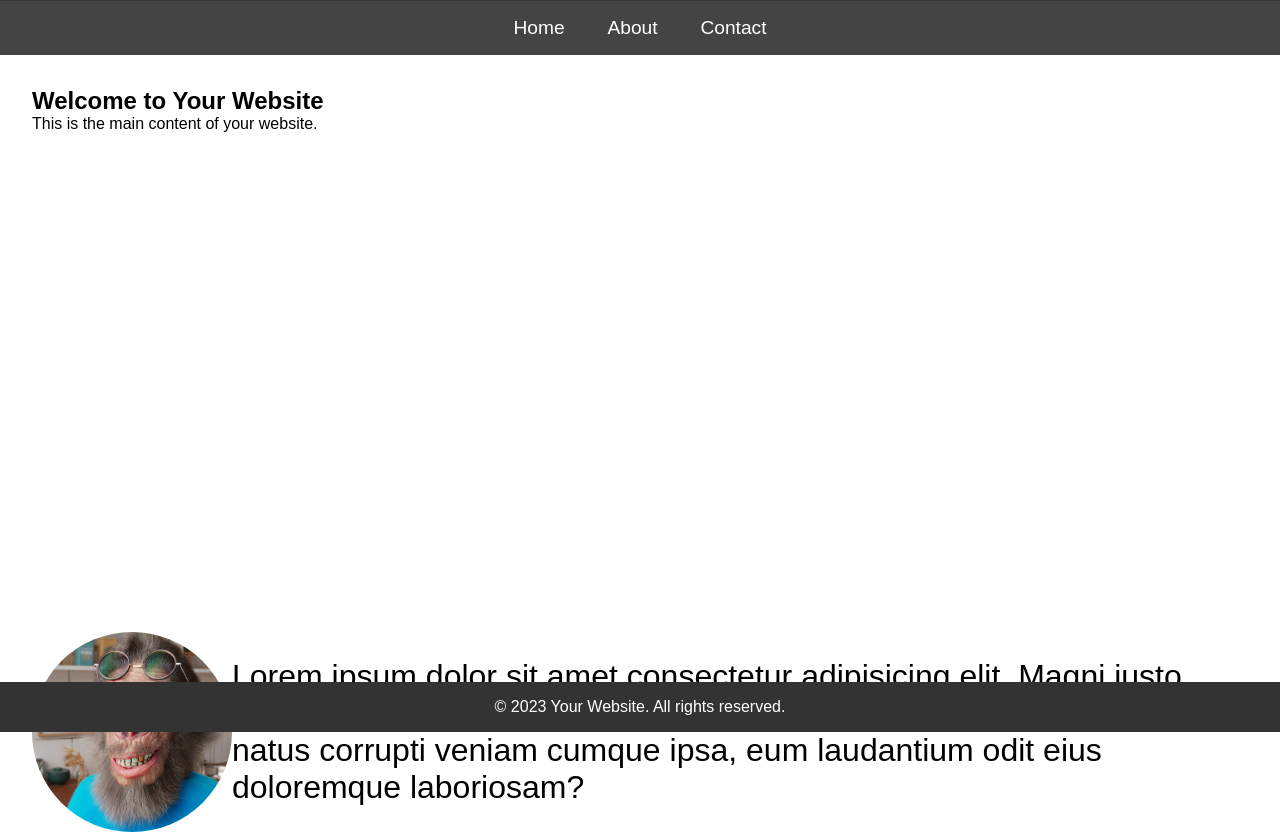
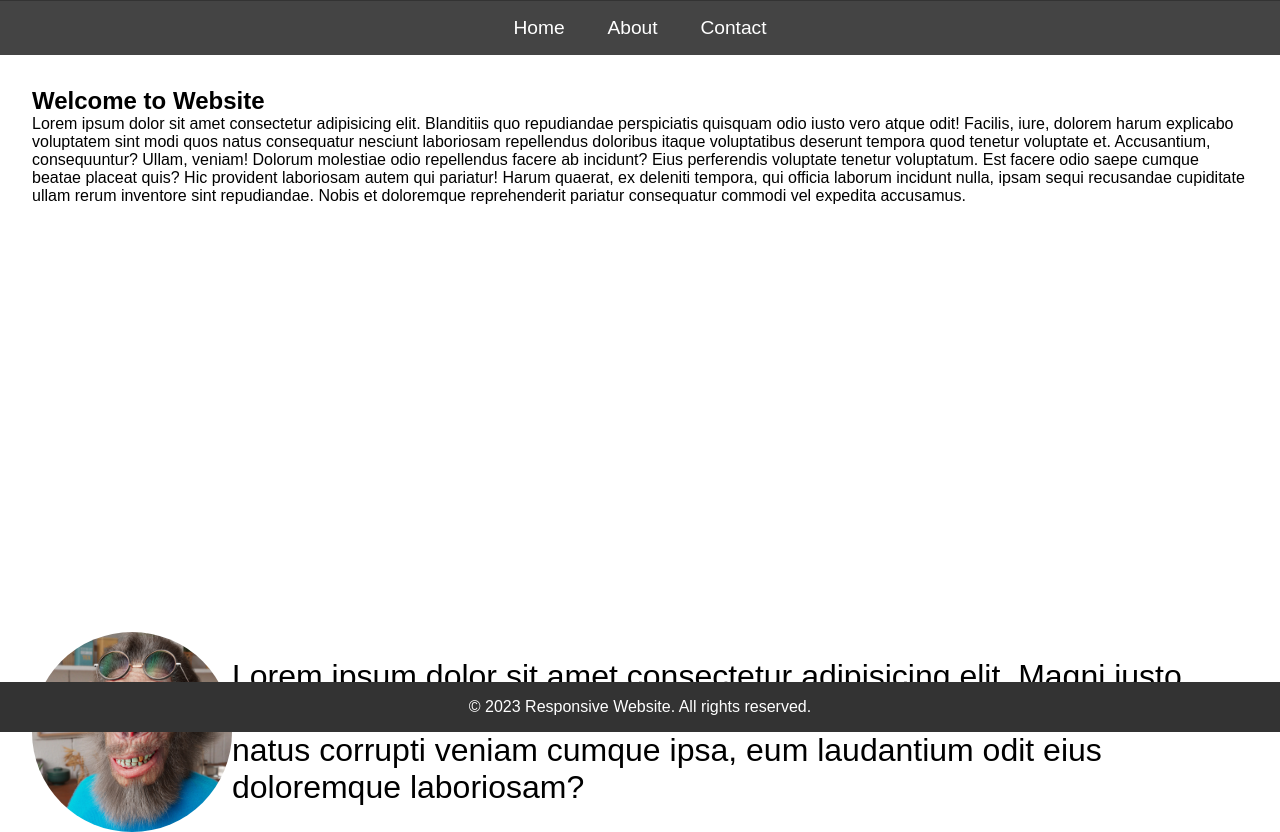
Before and after one commit to demekala/HomeworksReact, a plain HTML site: page Homework 6/index.html in a window 1280 px wide. Shown: the part 68-900 px from the top of the page. Drawn offline with Linux system fonts and the light colour scheme.

Commit message:
hw6 update

```diff
--- a/Homework 6/index.html
+++ b/Homework 6/index.html
@@ -3,12 +3,12 @@
   <head>
     <meta charset="UTF-8" />
     <meta name="viewport" content="width=device-width, initial-scale=1.0" />
-    <title>Your Responsive Site</title>
+    <title>Responsive Site</title>
     <link rel="stylesheet" href="./src/css/style.css" />
   </head>
   <body>
     <header>
-      <h1>Your Website</h1>
+      <h1>Responsive Website</h1>
     </header>
     <nav>
       <a href="#">Home</a>
@@ -17,8 +17,21 @@
     </nav>
 
     <main>
-      <h2>Welcome to Your Website</h2>
-      <p>This is the main content of your website.</p>
+      <h2>Welcome to Website</h2>
+      <p>
+        Lorem ipsum dolor sit amet consectetur adipisicing elit. Blanditiis quo
+        repudiandae perspiciatis quisquam odio iusto vero atque odit! Facilis,
+        iure, dolorem harum explicabo voluptatem sint modi quos natus
+        consequatur nesciunt laboriosam repellendus doloribus itaque
+        voluptatibus deserunt tempora quod tenetur voluptate et. Accusantium,
+        consequuntur? Ullam, veniam! Dolorum molestiae odio repellendus facere
+        ab incidunt? Eius perferendis voluptate tenetur voluptatum. Est facere
+        odio saepe cumque beatae placeat quis? Hic provident laboriosam autem
+        qui pariatur! Harum quaerat, ex deleniti tempora, qui officia laborum
+        incidunt nulla, ipsam sequi recusandae cupiditate ullam rerum inventore
+        sint repudiandae. Nobis et doloremque reprehenderit pariatur consequatur
+        commodi vel expedita accusamus.
+      </p>
       <div class="review">
         <img src="./src/img/monkey.jpg" alt="monkey" />
         <p>
@@ -30,6 +43,6 @@
       </div>
     </main>
 
-    <footer>&copy; 2023 Your Website. All rights reserved.</footer>
+    <footer>&copy; 2023 Responsive Website. All rights reserved.</footer>
   </body>
 </html>
--- a/Homework 6/src/css/style.css
+++ b/Homework 6/src/css/style.css
@@ -59,6 +59,13 @@ footer {
   justify-content: center;
   margin-bottom: 0px;
 }
+@media (max-width: 1000px) {
+  .review P {
+    font-size: x-large;
+    margin-bottom: 0px;
+  }
+}
+
 @media (max-width: 600px) {
   nav {
     display: block;
@@ -78,5 +85,6 @@ footer {
   }
   .review P {
     margin-bottom: 100px;
+    font-size: large;
   }
 }
```
